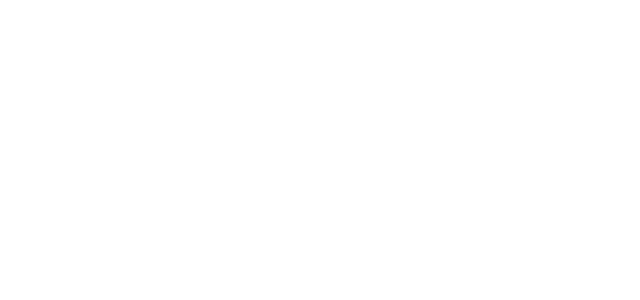
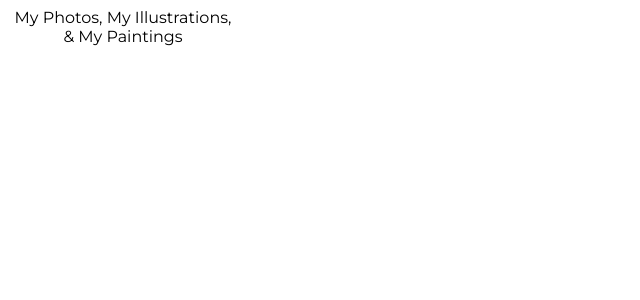
Before and after one commit to Tom-Ainsworth/ci-react-challenges, a React (Create React App) app in the folder my-app/: page / in a window 1280 px wide. Shown: the top 300 px of the page, without its empty margins (0-640 px from the left). Built offline with nearby package versions, Linux system fonts and the light colour scheme.

Commit message:
Add sidebar content

```diff
--- a/my-app/src/App.js
+++ b/my-app/src/App.js
@@ -1,11 +1,8 @@
 import css from './App.module.css';
+import Sidebar from './components/Sidebar';
 
 function App() {
-  return (
-    <div className={css.App}>
-      {/* Add your components here */}
-    </div>
-  );
+  return <div className={css.App}>{<Sidebar />}</div>;
 }
 
 export default App;
--- a/my-app/src/components/Sidebar.js
+++ b/my-app/src/components/Sidebar.js
@@ -0,0 +1,11 @@
+const Sidebar = () => {
+  return (
+    <div>
+      <a>My Photos, </a>
+      <a>My Illustrations, </a>
+      <a>& My Paintings</a>
+    </div>
+  );
+};
+
+export default Sidebar;
```
Also changed, not shown: 1 other file (tests, documents, lock files or other folders).
